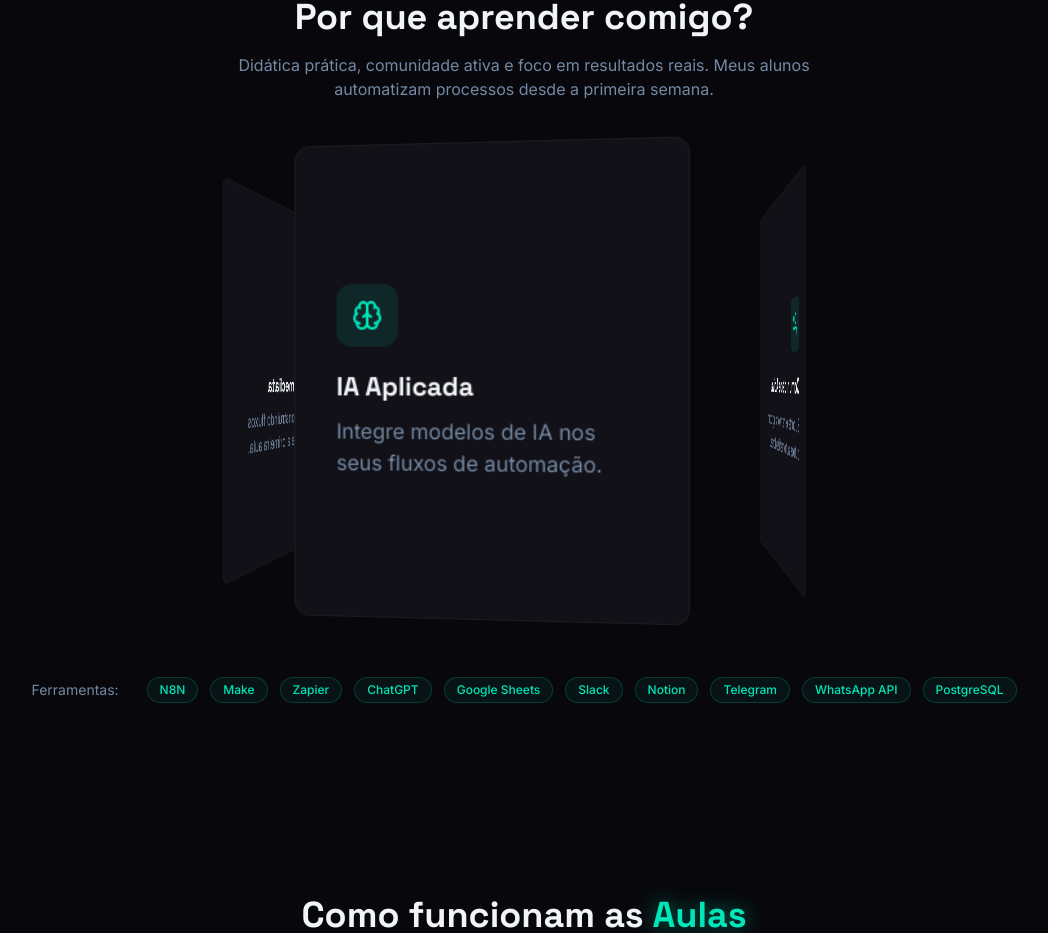
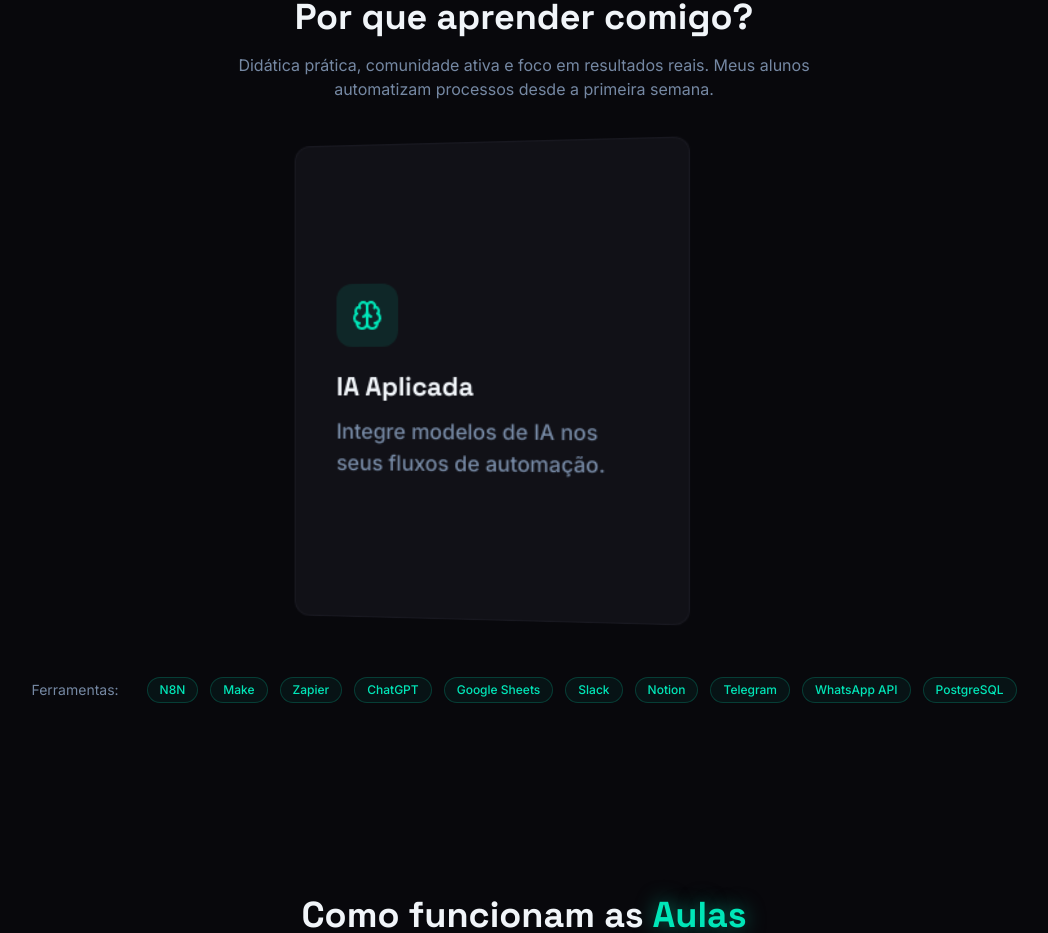
Before and after one commit to ViniciusTerra06/Vinicius-Terra-Professor, a React (Vite) app: page / in a window 1280 px wide. Shown: the part 900-1833 px from the top of the page, without its empty margins (116-1164 px from the left). Built offline with nearby package versions, Linux system fonts and the light colour scheme; the HTML template or start-up script is replaced by a standard one.

Commit message:
style: remove cache agressivo de textura para resolver desfoque dos cards e otimiza rolagem 3d

```diff
--- a/src/components/sections/AboutSection.tsx
+++ b/src/components/sections/AboutSection.tsx
@@ -50,14 +50,13 @@ const AboutSection = () => {
               display: flex;
               align-items: center;
               justify-content: center;
-              will-change: transform;
             }
             .carousel-cylinder:hover {
               animation-play-state: paused;
             }
             @keyframes rotateCylinder {
-              0% { transform: rotateY(0deg); }
-              100% { transform: rotateY(-360deg); }
+              0% { transform: translateZ(0) rotateY(0deg); }
+              100% { transform: translateZ(0) rotateY(-360deg); }
             }
             .carousel-card-wrapper {
               position: absolute;
@@ -67,8 +66,8 @@ const AboutSection = () => {
               margin-top: -170px;
               width: 260px;
               height: 340px;
-              backface-visibility: visible;
-              will-change: transform;
+              backface-visibility: hidden;
+              -webkit-font-smoothing: subpixel-antialiased;
             }
             @media (min-width: 768px) {
               .carousel-card-wrapper {
@@ -96,16 +95,15 @@ const AboutSection = () => {
               {teachingPillars.map((pillar, i) => (
                 <div key={pillar.title} className={`carousel-card-wrapper card-${i}`}>
                    <div
-                     className="flex flex-col justify-center h-full rounded-xl bg-card border border-border/50 p-6 md:p-8 transition-colors hover:border-primary/50 hover:bg-card/90"
-                     style={{ transform: "translateZ(0)" }}
+                     className="flex flex-col justify-center h-full rounded-xl bg-card border border-border/40 p-6 md:p-8 transition-colors hover:border-primary/60 hover:bg-card subpixel-antialiased"
                    >
                       <div className="mb-4 flex h-12 w-12 items-center justify-center rounded-lg bg-primary/10 text-primary">
                         {iconMap[pillar.icon]}
                       </div>
-                      <h3 className="mb-2 font-display text-xl font-bold text-foreground">
+                      <h3 className="mb-2 font-display text-xl font-bold text-foreground drop-shadow-sm">
                         {pillar.title}
                       </h3>
-                      <p className="text-muted-foreground leading-relaxed text-sm md:text-base">{pillar.description}</p>
+                      <p className="text-muted-foreground leading-relaxed text-sm md:text-base font-medium">{pillar.description}</p>
                    </div>
                 </div>
               ))}
```
